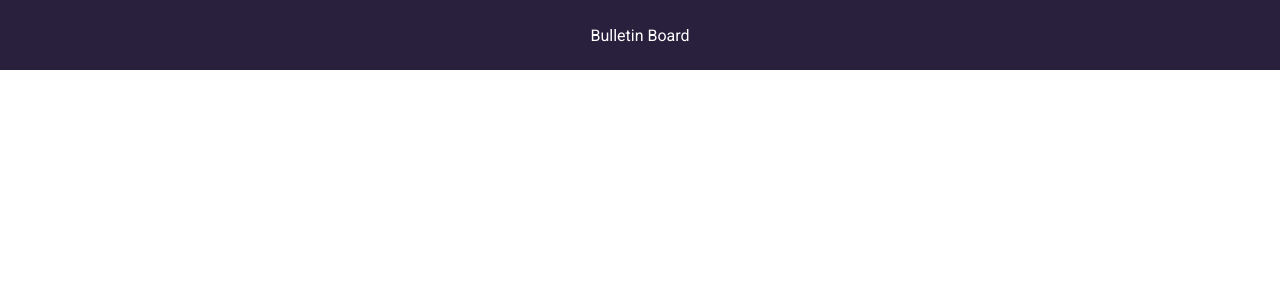
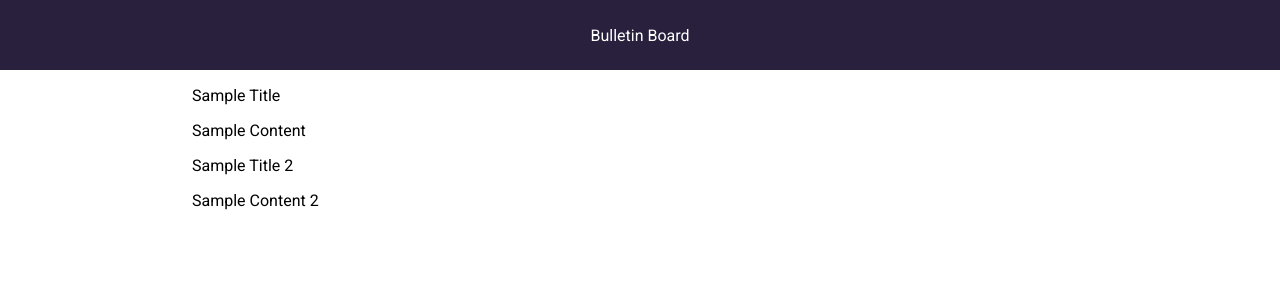
Before and after one commit to KeithRussel/bulletinboard, a React (Create React App) app: page / in a window 1280 px wide. Shown: the top 300 px of the page. Built offline with nearby package versions, Linux system fonts and the light colour scheme; the HTML template or start-up script is replaced by a standard one.

Commit message:
Setup LocalStorage and Dummy Data in Article List

```diff
--- a/src/App.js
+++ b/src/App.js
@@ -1,10 +1,20 @@
+import styled from "@emotion/styled";
 import "./App.css";
 import Header from "./Components/Header/Header";
+import HomeScreen from "./Screens/HomeScreen";
+
+const Container = styled.div`
+  max-width: 70%;
+  margin: auto;
+`;
 
 function App() {
   return (
     <div className="App">
       <Header />
+      <Container>
+        <HomeScreen />
+      </Container>
     </div>
   );
 }
--- /dev/null
+++ b/src/Components/Articles/Article.js
@@ -0,0 +1,13 @@
+import React from "react";
+
+const Article = ({ article }) => {
+  return (
+    <div className="card">
+      {Object.values(article).map((value, index) => (
+        <p key={index}>{value}</p>
+      ))}
+    </div>
+  );
+};
+
+export default Article;
--- /dev/null
+++ b/src/Components/Articles/Articles.js
@@ -0,0 +1,14 @@
+import React from "react";
+import Article from "./Article";
+
+const Articles = ({ articles }) => {
+  return (
+    <div id="articles">
+      {articles.map((article, index) => (
+        <Article key={index} article={article} />
+      ))}
+    </div>
+  );
+};
+
+export default Articles;
--- /dev/null
+++ b/src/Components/LocalStorage/localStorage.js
@@ -0,0 +1,27 @@
+import { useState, useEffect } from "react";
+
+// Get Storage Value
+const getStorageValue = (key) => {
+  const value = localStorage.getItem(key);
+  return value ? JSON.parse(value) : "";
+};
+// Set Storage Value
+const setStorageValue = (key, value) => {
+  localStorage.setItem(key, JSON.stringify(value));
+};
+// Remove Storage Value
+const removeStorageValue = (key) => {
+  localStorage.removeItem(key);
+};
+// Clear Storage Value
+const clearStorageValue = () => {
+  localStorage.clear();
+};
+// Use Local Storage
+export const useLocalStorage = (key, initialValue) => {
+  const [value, setValue] = useState(getStorageValue(key) || initialValue);
+  useEffect(() => {
+    setStorageValue(key, value);
+  }, [key, value]);
+  return [value, setValue];
+};
--- a/src/Screens/HomeScreen.js
+++ b/src/Screens/HomeScreen.js
@@ -1,8 +1,24 @@
-import React from "react";
-import "./HomeScreen.css";
+import React, { useState } from "react";
+import Articles from "../Components/Articles/Articles";
+import { useLocalStorage } from "../Components/LocalStorage/localStorage";
 
 const HomeScreen = () => {
-  return <div>HomeScreen</div>;
+  const [articleList, setArticleList] = useLocalStorage("articles", []);
+  const [testData, setTestData] = useState([
+    {
+      title: "Sample Title",
+      content: "Sample Content",
+    },
+    {
+      title: "Sample Title 2",
+      content: "Sample Content 2",
+    },
+  ]);
+  return (
+    <div>
+      <Articles articles={testData} />
+    </div>
+  );
 };
 
 export default HomeScreen;
```
Also changed, not shown: src/Screens/HomeScreen.css (deleted).
